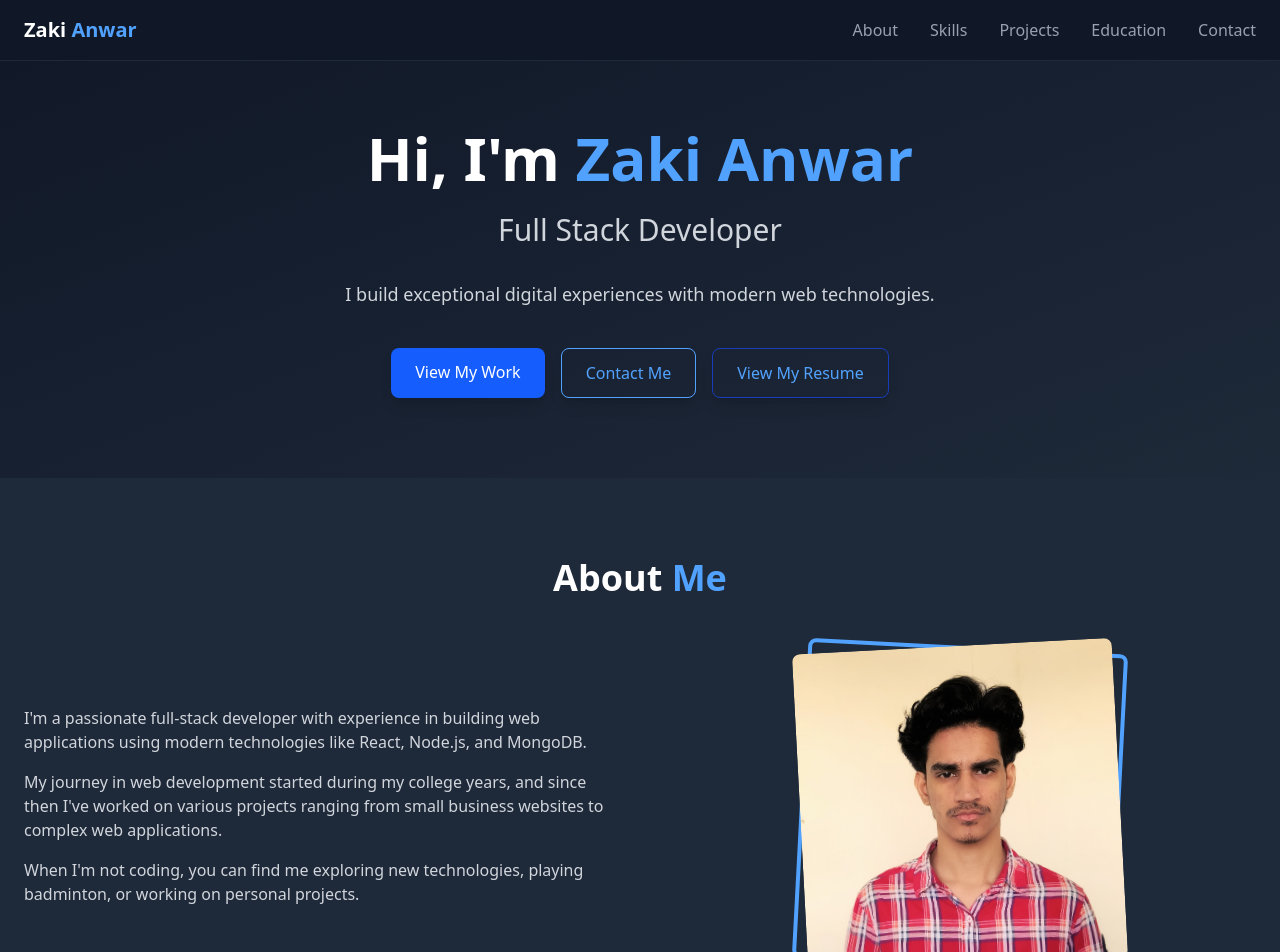
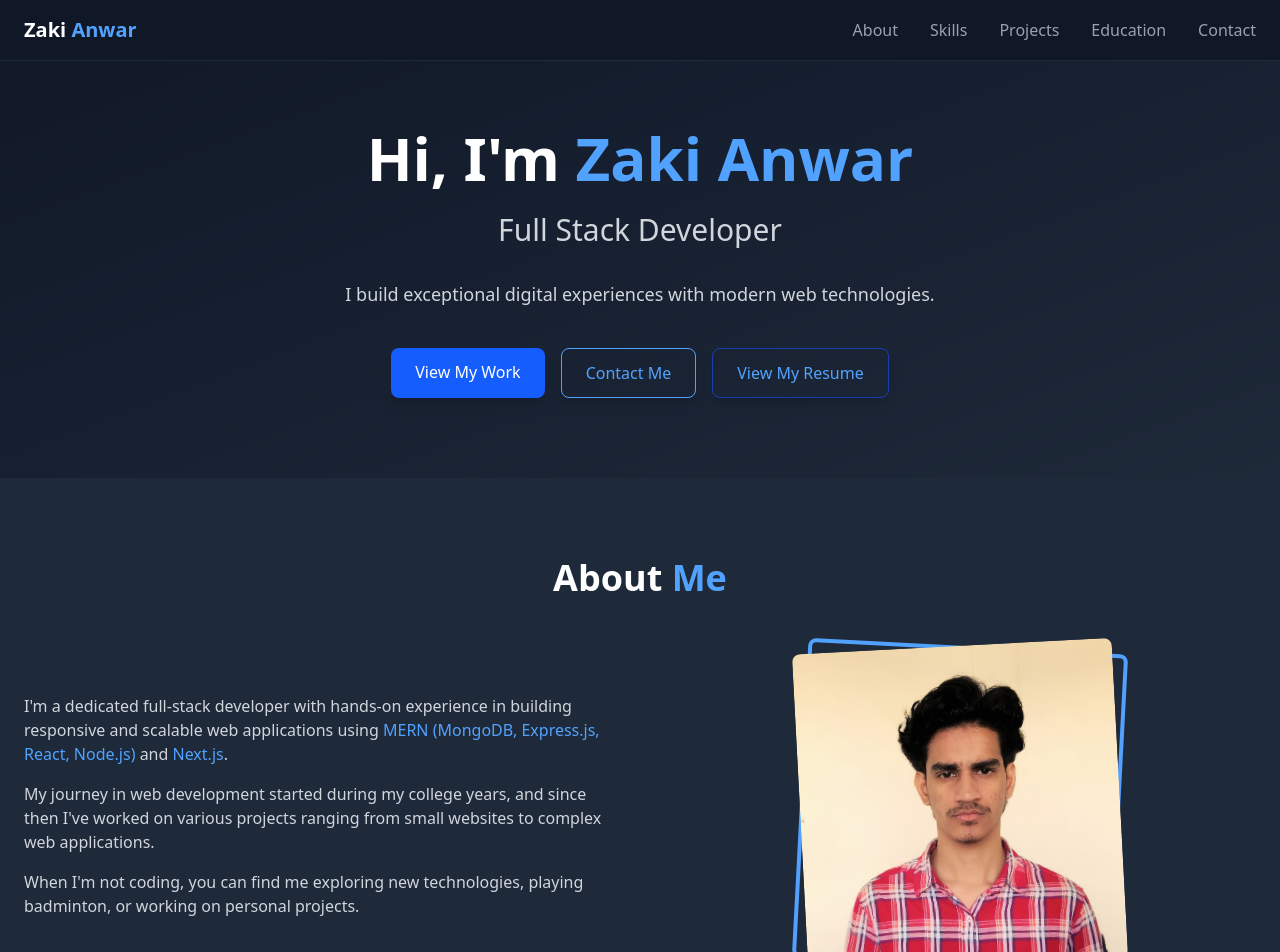
Before and after one commit to anwarzaki/portfolio, a React (Vite) app: page / in a window 1280 px wide. Shown: the top 952 px of the page. Built offline with nearby package versions, Linux system fonts and the light colour scheme.

Commit message:
some changes done

```diff
--- a/src/components/About.jsx
+++ b/src/components/About.jsx
@@ -39,9 +39,12 @@ const About = () => {
               variants={textVariant}
               custom={1}
             >
-              I'm a passionate full-stack developer with experience in building
-              web applications using modern technologies like React, Node.js,
-              and MongoDB.
+              I'm a dedicated full-stack developer with hands-on experience in
+              building responsive and scalable web applications using{" "}
+              <span className="text-blue-400">
+                MERN (MongoDB, Express.js, React, Node.js)
+              </span>{" "}
+              and <span className="text-blue-400">Next.js</span>.
             </motion.p>
 
             <motion.p
@@ -51,7 +54,7 @@ const About = () => {
             >
               My journey in web development started during my college years, and
               since then I've worked on various projects ranging from small
-              business websites to complex web applications.
+              websites to complex web applications.
             </motion.p>
 
             <motion.p
--- a/src/components/Education.jsx
+++ b/src/components/Education.jsx
@@ -43,7 +43,7 @@ const Education = () => {
             <p className="text-gray-400 mb-2">
               Maulana Azad National Urdu University, Hyderabad
             </p>
-            <p className="text-gray-300 mb-2">2021 - 2025 | CGPA: 8.02</p>
+            <p className="text-gray-300 mb-2">2021 - 2025 | CGPA: 8.08</p>
             <p className="text-gray-300">
               Relevant Coursework: Data Structures & Algorithms, Database
               Management System (DBMS), OOPS Concept, Web Development
@@ -51,7 +51,7 @@ const Education = () => {
           </motion.div>
 
           {/* Freelance Entry */}
-          <motion.div
+          {/* <motion.div
             className="border-l-2 border-blue-400 pl-8 relative pb-8"
             initial="hidden"
             whileInView="visible"
@@ -70,7 +70,7 @@ const Education = () => {
               Developed full-stack e-commerce platform using MERN stack with JWT
               authentication, admin dashboard, and Cloudinary integration.
             </p>
-          </motion.div>
+          </motion.div> */}
         </div>
       </div>
     </section>
--- a/src/components/Hero.jsx
+++ b/src/components/Hero.jsx
@@ -70,7 +70,7 @@ const Hero = () => {
             Contact Me
           </motion.a>
           <motion.a
-            href="https://drive.google.com/file/d/1cvvAy3PiQqF_Y7oPl9GC7sCyGsHHmDvJ/view?usp=drive_link"
+            href="https://drive.google.com/file/d/1AFDIqZoBDtlqz-LsJtyDQldDmTheEqLG/view?usp=sharing"
             whileHover={{ scale: 1.1 }}
             whileTap={{ scale: 0.95 }}
             target="_blank"
--- a/src/components/Projects.jsx
+++ b/src/components/Projects.jsx
@@ -6,7 +6,7 @@ const projects = [
     description:
       "Full-stack e-commerce platform for perfume retail using MERN stack with JWT authentication, Cloudinary integration, and admin dashboard.",
     technologies: ["React", "Node.js", "MongoDB", "Tailwind CSS", "JWT"],
-    link: "https://github.com/anwarzaki/estellaPerfume",
+    link: "https://estella-paris-perfume.vercel.app",
     image: "perfume.png",
   },
   {
@@ -30,7 +30,7 @@ const projects = [
     description:
       "Word lookup app using Dictionary API to fetch word meanings, definitions, and examples.",
     technologies: ["JavaScript", "HTML", "CSS", "Dictionary API"],
-    link: "https://github.com/anwarzaki/Dictionary",
+    link: "https://zaki-dictionary.vercel.app",
     image: "dictionary.png",
   },
 ];
```
